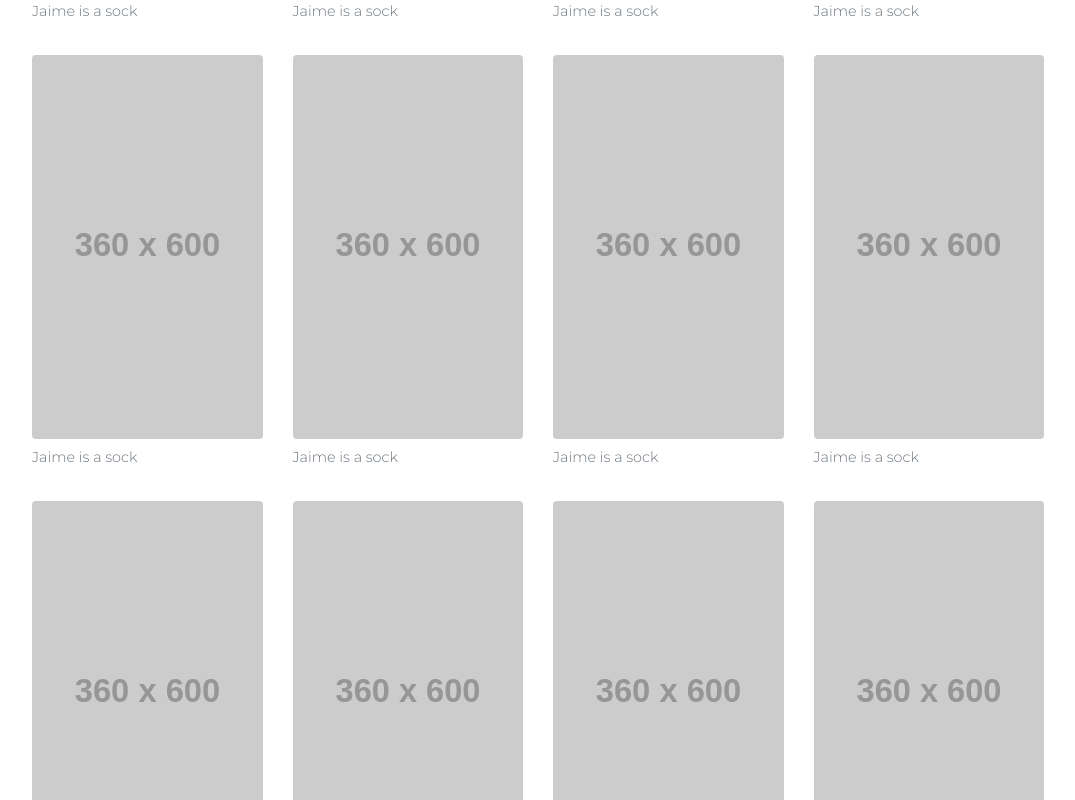
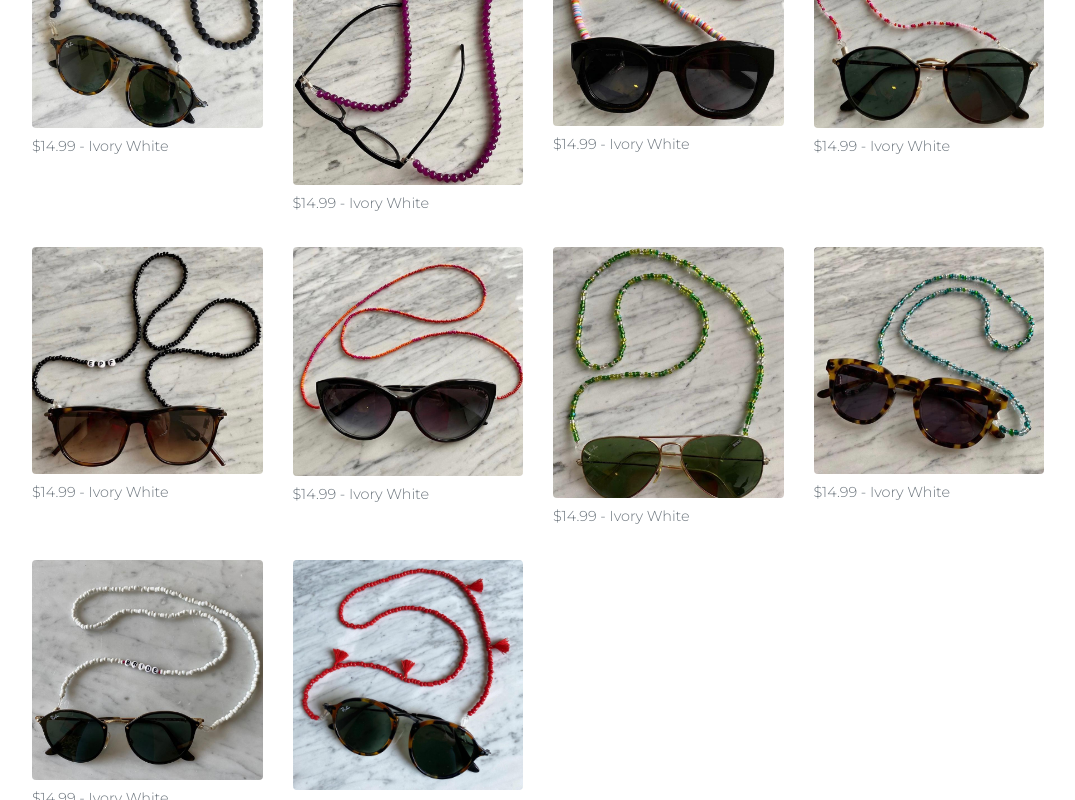
Before and after one commit to SantiagoTettamanti/elisaSite, an Angular app: page /products in a window 1280 px wide. Shown: the part 560-1360 px from the top of the page, without its empty margins (102-1177 px from the left). Built offline with nearby package versions, Linux system fonts and the light colour scheme.

Commit message:
added product images

```diff
--- a/src/app/products-page/products-page.component.html
+++ b/src/app/products-page/products-page.component.html
@@ -5,11 +5,9 @@
         <div *ngFor="let img of images" class="col-3">
 
             <figure class="figure">
-                <img src="http://via.placeholder.com/360x600" class="figure-img img-fluid rounded" alt="...">
-                <figcaption class="figure-caption">Jaime is a sock</figcaption>
+                <img src={{img.imgLink}} class="figure-img img-fluid rounded" alt="...">
+                <figcaption class="figure-caption">{{img.caption}}</figcaption>
               </figure>
-
-            <!-- <img src="http://via.placeholder.com/360x600" alt=""> -->
         </div>
     </div>
 </div>
--- a/src/app/products-page/products-page.component.ts
+++ b/src/app/products-page/products-page.component.ts
@@ -1,5 +1,5 @@
 import { Component, OnInit } from '@angular/core';
-
+import products from '../../assets/Data/Product.json';
 @Component({
   selector: 'app-products-page',
   templateUrl: './products-page.component.html',
@@ -7,7 +7,7 @@ import { Component, OnInit } from '@angular/core';
 })
 export class ProductsPageComponent implements OnInit {
 
-  public images = [1,2, 3, 4, 5, 6, 7, 8, 9, 10, 11, 12, 13, 14]
+  public images = products;
   constructor() { }
 
 
--- a/src/assets/Data/Product.json
+++ b/src/assets/Data/Product.json
@@ -1,8 +1,72 @@
 [
     {
         "id": "cool_sock_1",
-        "imgLink": "../../assets/Coleccion/azul_4_vertical.jpg",
+        "imgLink": "../../assets/Productos/1.jpeg",
+        "caption": "$14.99 - Ivory White"
+    },
+    {
+        "id": "cool_sock_1",
+        "imgLink": "../../assets/Productos/2.jpeg",
+        "caption": "$14.99 - Ivory White"
+    },
+    {
+        "id": "cool_sock_1",
+        "imgLink": "../../assets/Productos/3.jpeg",
+        "caption": "$14.99 - Ivory White"
+    },
+    {
+        "id": "cool_sock_1",
+        "imgLink": "../../assets/Productos/4.jpeg",
+        "caption": "$14.99 - Ivory White"
+    },
+    {
+        "id": "cool_sock_1",
+        "imgLink": "../../assets/Productos/5.jpeg",
+        "caption": "$14.99 - Ivory White"
+    },
+    {
+        "id": "cool_sock_1",
+        "imgLink": "../../assets/Productos/6.jpeg",
+        "caption": "$14.99 - Ivory White"
+    },
+    {
+        "id": "cool_sock_1",
+        "imgLink": "../../assets/Productos/7.jpeg",
+        "caption": "$14.99 - Ivory White"
+    },
+    {
+        "id": "cool_sock_1",
+        "imgLink": "../../assets/Productos/8.jpeg",
+        "caption": "$14.99 - Ivory White"
+    },
+    {
+        "id": "cool_sock_1",
+        "imgLink": "../../assets/Productos/9.jpeg",
+        "caption": "$14.99 - Ivory White"
+    },
+    {
+        "id": "cool_sock_1",
+        "imgLink": "../../assets/Productos/10.jpeg",
+        "caption": "$14.99 - Ivory White"
+    },
+    {
+        "id": "cool_sock_1",
+        "imgLink": "../../assets/Productos/11.jpeg",
+        "caption": "$14.99 - Ivory White"
+    },
+    {
+        "id": "cool_sock_1",
+        "imgLink": "../../assets/Productos/12.jpeg",
+        "caption": "$14.99 - Ivory White"
+    },
+    {
+        "id": "cool_sock_1",
+        "imgLink": "../../assets/Productos/13.jpeg",
+        "caption": "$14.99 - Ivory White"
+    },
+    {
+        "id": "cool_sock_1",
+        "imgLink": "../../assets/Productos/14.jpeg",
         "caption": "$14.99 - Ivory White"
     }
-
 ]
```
